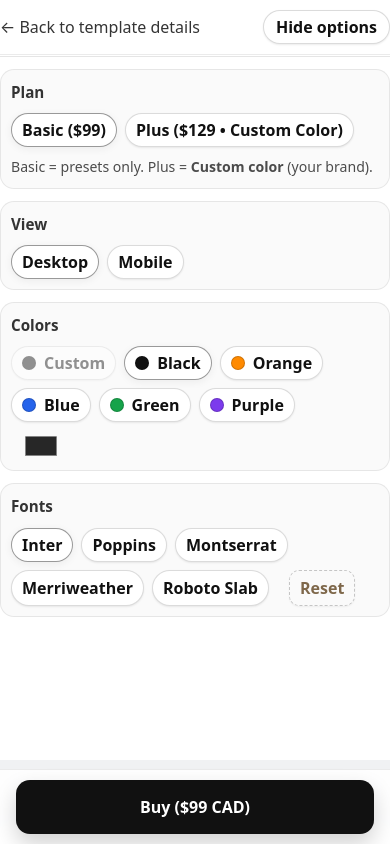
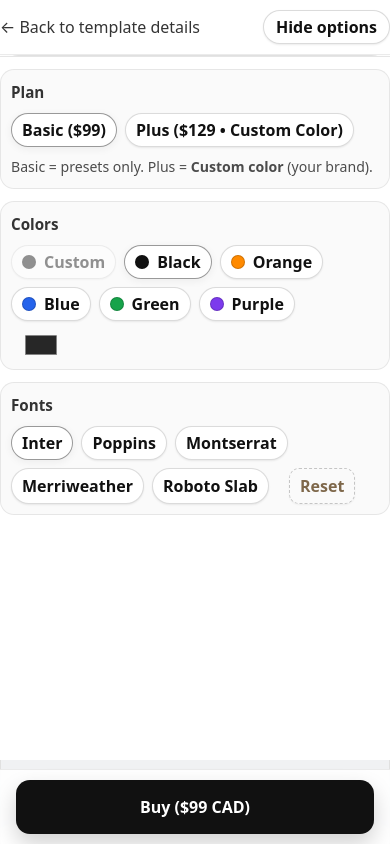
Before and after one commit to simplewebpageoh1/simplewebpage, a React (Vite) app: page /demo/cleaning in a window 390 px wide. Both pictures are taken after a click on the button "Customize". Shown: the top 844 px of the page. Built offline with nearby package versions, Linux system fonts and the light colour scheme; no server answers.

Commit message:
Fix mobile preview UI

```diff
--- a/src/pages/DemoOnePage/DemoOnePage.tsx
+++ b/src/pages/DemoOnePage/DemoOnePage.tsx
@@ -156,8 +156,13 @@ export default function DemoOnePage() {
   // ✅ Colors/Fonts 패널: 필요할 때만 열어보기
   const [controlsOpen, setControlsOpen] = useState<boolean>(false);
 
-  // ✅ Preview mode (desktop/mobile)
-  const [previewMode, setPreviewMode] = useState<PreviewMode>("desktop");
+  // ✅ 모바일이면 자동으로 mobile preview 강제
+  const [previewMode, setPreviewMode] = useState<PreviewMode>(() => {
+    if (typeof window === "undefined") return "desktop";
+    return window.matchMedia("(max-width: 640px)").matches
+      ? "mobile"
+      : "desktop";
+  });
 
   // ✅ "모바일" 기준(<=640px)
   // - Buy 하단 고정바, 옵션 패널 오버레이 등은 실제 화면 폭 기준으로 동작
@@ -405,7 +410,8 @@ export default function DemoOnePage() {
               </div>
             </div>
 
-            {/* View */}
+            {/* View - 모바일에서는 숨김 */}
+            {!isMobileUi && (
               <div className={styles.group}>
                 <div className={styles.groupTitle}>View</div>
                 <div className={styles.btnRow}>
@@ -425,6 +431,7 @@ export default function DemoOnePage() {
                   </button>
                 </div>
               </div>
+            )}
 
             {/* Colors */}
             <div className={styles.group}>
```
Lines whose indentation alone changed are shown as unchanged.
